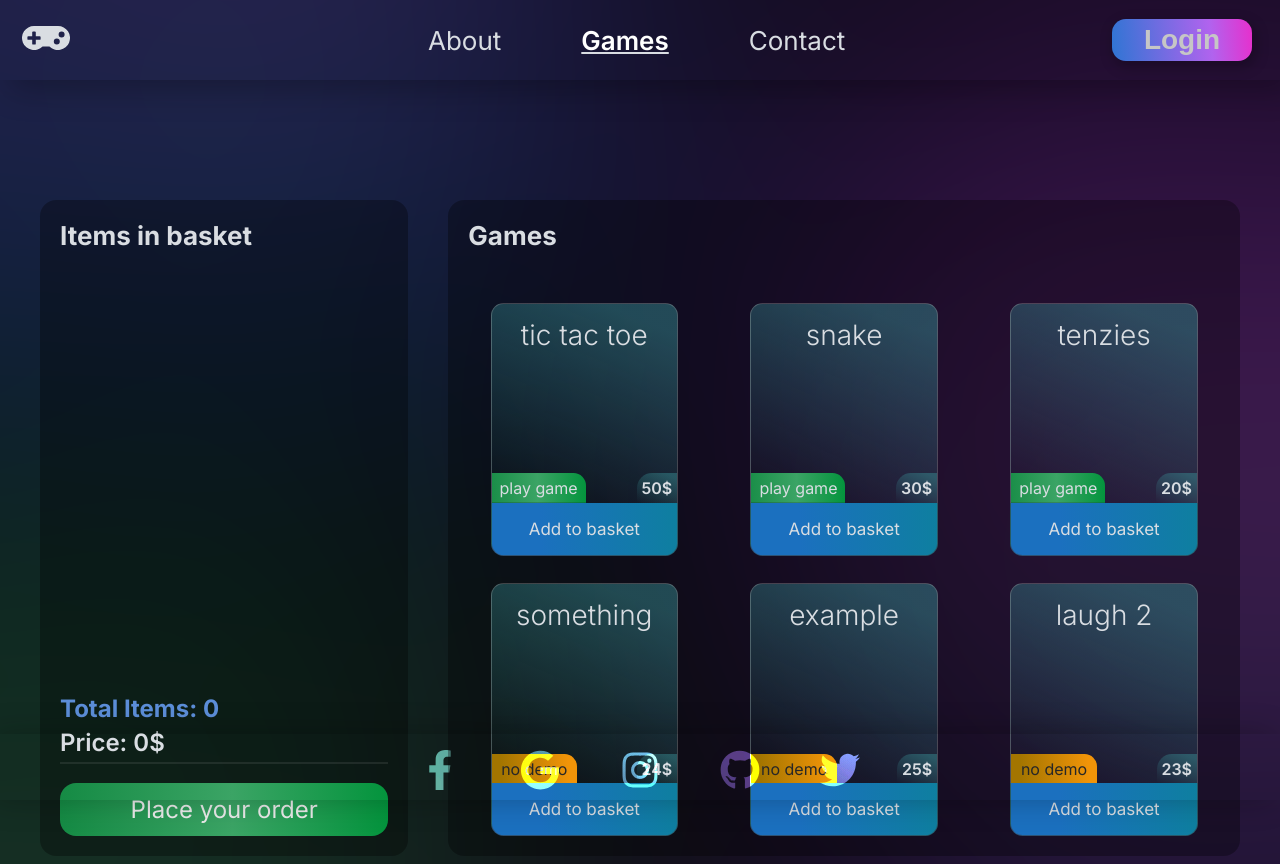
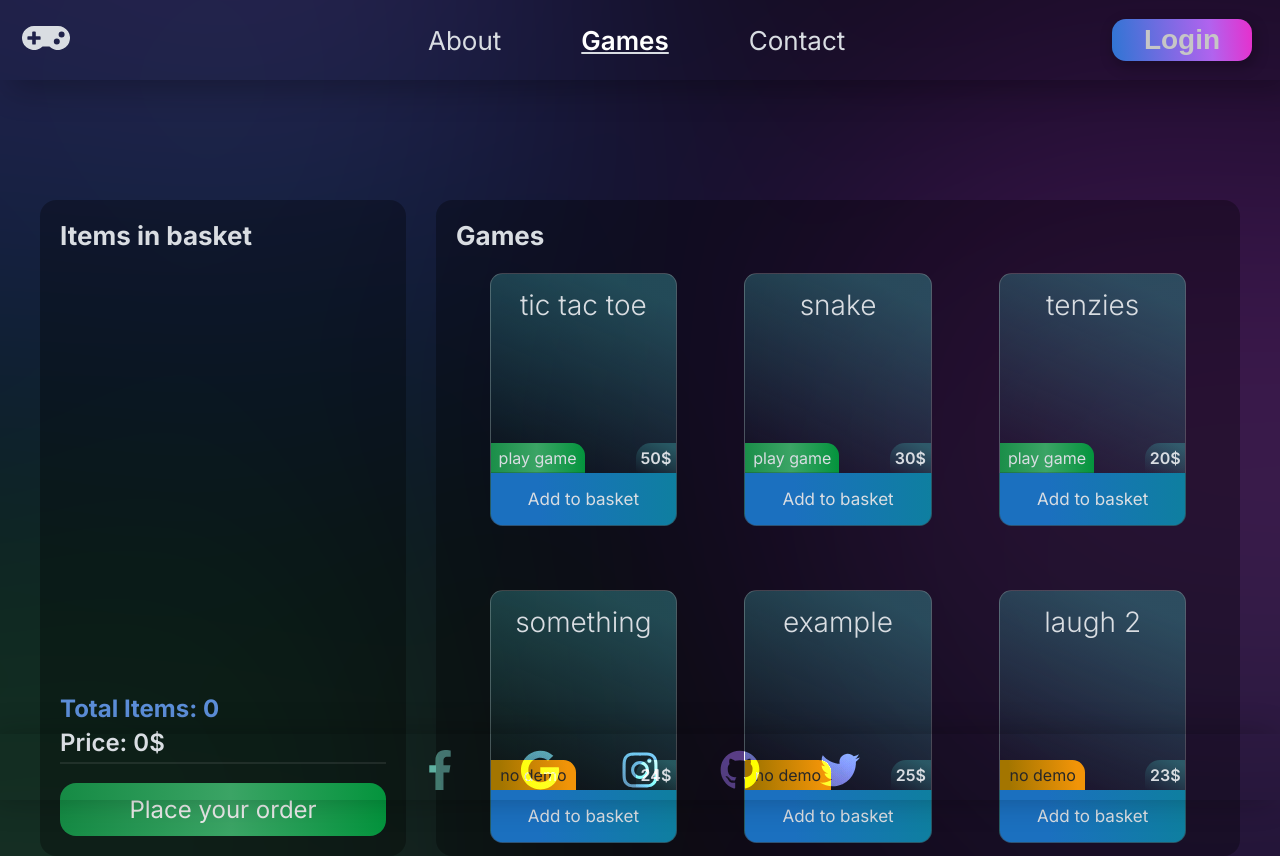
Before and after one commit to nejcintihar/projektna_naloga, a React (Vite) app: page /games in a window 1280 px wide. Built offline with nearby package versions, Linux system fonts and the light colour scheme.

Commit message:
alligned divs

```diff
--- a/src/index.css
+++ b/src/index.css
@@ -200,14 +200,14 @@ header a:hover {
   margin: auto;
   margin-top: 6em;
   padding-bottom: 0;
-  gap: 2em;
+  gap: 1.5em;
 }
 
 .checkout-wrapper {
   color: var(--text-color);
   background: rgba(0, 0, 0, 0.32);
   border-radius: 13px;
-  width: 350px;
+  width: 300px;
   height: 525px;
   padding: 1em;
   display: flex;
@@ -247,7 +247,7 @@ header a:hover {
   color: white;
   background: rgba(0, 0, 0, 0.32);
   border-radius: 13px;
-  width: 760px;
+  width: 660px;
   height: 525px;
   padding: 1em;
   /* width: 40em; */
@@ -296,11 +296,11 @@ header a:hover {
 }
 
 .games-container {
-  margin-top: 2.6em;
+  margin-top: 1.1em;
   width: 100%;
   height: 91%;
   display: grid;
-  column-gap: 1.4em;
+  row-gap: 3.2em;
   align-items: top;
   justify-items: center;
   grid-template: auto auto / repeat(3, 1fr);
```
Also changed, not shown: src/Components/Games.jsx (+3 -5 lines).
